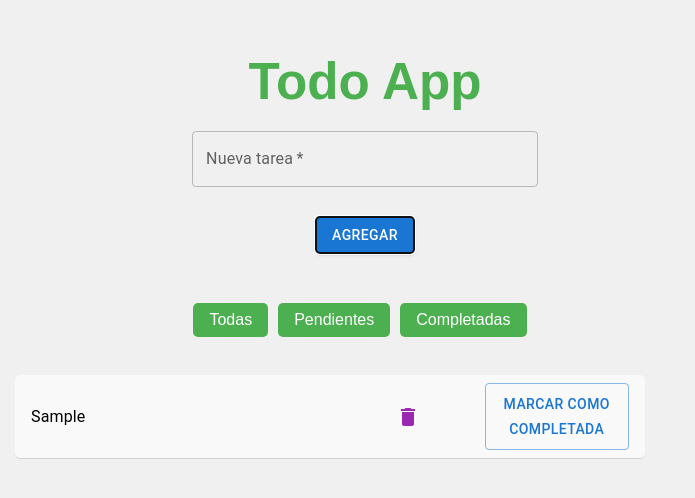
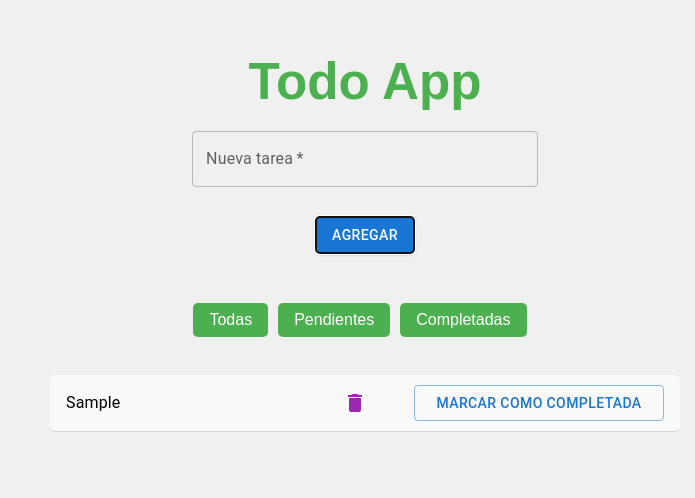
Before and after one commit to REGGDIS/todo-app-react, a React (Vite) app: page / in a window 1280 px wide. Both pictures are taken after typing "Sample" into the empty fields and a click on the button "AGREGAR". Shown: the top 498 px of the page, without its empty margins (275-970 px from the left). Built offline with nearby package versions, Linux system fonts and the light colour scheme.

Commit message:
Centrado de los elementos en TodoList y ajuste en el fondo de la página

```diff
--- a/src/App.css
+++ b/src/App.css
@@ -16,11 +16,11 @@ body {
   flex-direction: column;
   justify-content: flex-start;
   align-items: center;
-  height: 100%;
   min-height: 100vh;
   background-color: #f0f0f0;
   transition: background-color 0.3s ease;
   padding: 20px;
+  height: auto;
 }
 
 h1 {
@@ -85,6 +85,9 @@ ul {
   width: 90%;
   max-width: 700px;
   margin: 0 auto;
+  display: flex;
+  flex-direction: column;
+  align-items: center;
   transition: all 0.3s ease;
 }
 
@@ -94,9 +97,10 @@ li {
   background-color: #f9f9f9;
   border-radius: 5px;
   display: grid;
-  grid-template-columns: 1fr 100px 150px; /* 3 columnas definidas */
+  grid-template-columns: 2fr 1fr 1fr; /* 3 columnas definidas */
+  align-items: center;
   gap: 10px;
-  align-items: center;
+  width: 100%;
   box-sizing: border-box;
   transition: background-color 0.3s ease;
 }
--- a/src/components/TodoList.tsx
+++ b/src/components/TodoList.tsx
@@ -37,7 +37,14 @@ interface TodoListProps {
 const TodoList: React.FC<TodoListProps> = ({ todos, onDeleteTodo, onToggleTodo }) => {
     return (
         <Box>
-            <List>
+            <List
+                style={{
+                    margin: '0 auto',
+                    display: 'flex',
+                    flexDirection: 'column',
+                    alignItems: 'center',
+                }}
+            >
                 {todos.map((todo, index) => (
                     <AnimatedListItem
                         key={index}
@@ -65,9 +72,8 @@ const TodoList: React.FC<TodoListProps> = ({ todos, onDeleteTodo, onToggleTodo }
                             color={todo.completed ? 'secondary' : 'primary'}
                             onClick={() => onToggleTodo(index)}
                             style={{
-                                whiteSpace: 'normal',
-                                textAlign: 'center',
-                                padding: '8px 10px',
+                                whiteSpace: 'nowrap',
+                                minWidth: '250px',
                             }}
                         >
                             {todo.completed ? 'Desmarcar' : 'Marcar como completada'}
```
